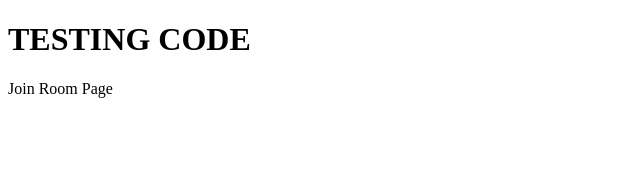
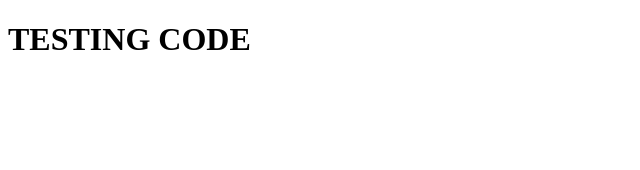
Before and after one commit to NikolaTosic-sudo/react-django_app, a React app in the folder partyControl/frontend/: page /join in a window 1280 px wide. Shown: the top 170 px of the page, without its empty margins (0-640 px from the left). Built offline with nearby package versions, Linux system fonts and the light colour scheme; the HTML template or start-up script is replaced by a standard one.

Commit message:
Update JoinRoomPage.js
Start of work on Join Room Page

```diff
--- a/partyControl/frontend/src/components/JoinRoomPage.js
+++ b/partyControl/frontend/src/components/JoinRoomPage.js
@@ -1,4 +1,6 @@
 import React, { Component } from 'react'
+import { TextField, Button, Grid, Typography } from '@material-ui/core'
+import { Link } from 'react-router-dom'
 
 class JoinRoomPage extends Component {
     constructor(props){
@@ -6,7 +8,11 @@ class JoinRoomPage extends Component {
     }
 
     render(){
-        return <p>Join Room Page</p>
+        return (
+            <Grid container spacing={1}>
+
+            </Grid>
+        )
     }
 }
 
```
